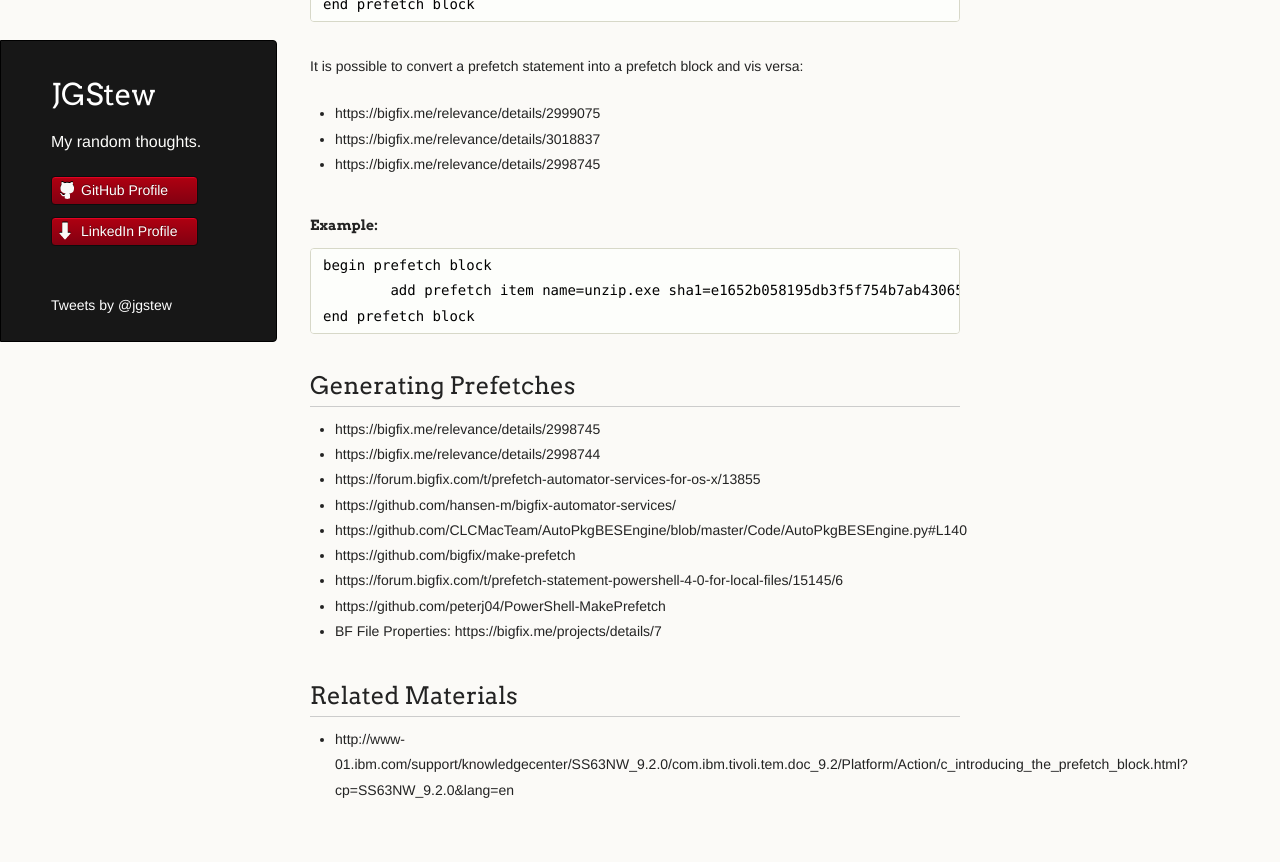
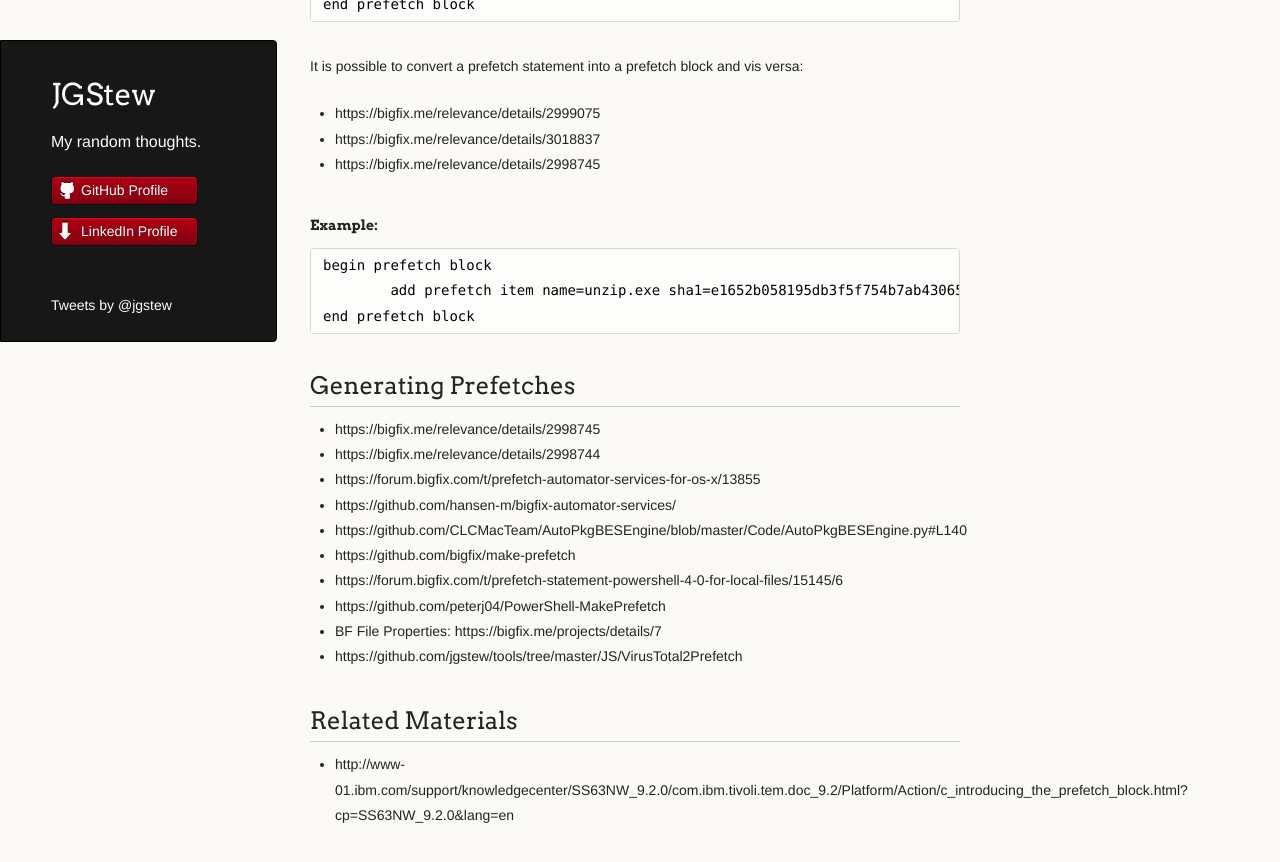
Before and after one commit to jgstew/jgstew.github.io, a Jekyll site: the page built from _posts/2016-11-21-Downloading-Files-with-BigFix:-Prefetches.md, in a window 1280 px wide and 900 px high, scrolled down 1510 px. Shown: the top 862 px of the window. Built offline with Jekyll 4.4.1, drawn with Linux system fonts in a browser that asks for light colours; comment, search, counter and statistics services are not loaded; part of the change alters nothing that is shown.

Commit message:
Update 2016-11-21-Downloading-Files-with-BigFix:-Prefetches.md

```diff
--- a/_posts/2016-11-21-Downloading-Files-with-BigFix:-Prefetches.md
+++ b/_posts/2016-11-21-Downloading-Files-with-BigFix:-Prefetches.md
@@ -71,6 +71,7 @@ It is possible to convert a prefetch statement into a prefetch block and vis ver
 - https://forum.bigfix.com/t/prefetch-statement-powershell-4-0-for-local-files/15145/6
 - https://github.com/peterj04/PowerShell-MakePrefetch
 - BF File Properties: https://bigfix.me/projects/details/7
+- https://github.com/jgstew/tools/tree/master/JS/VirusTotal2Prefetch
 
 ## Related Materials
 
```
